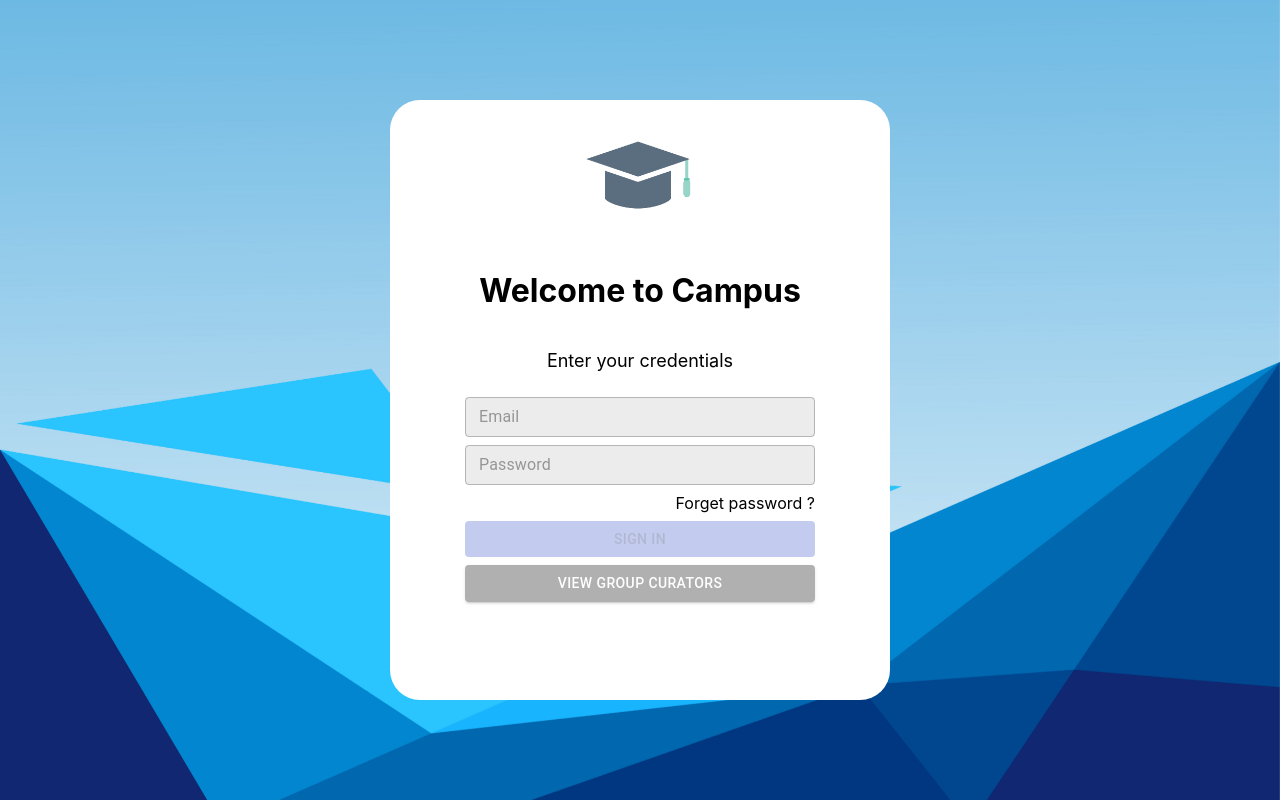
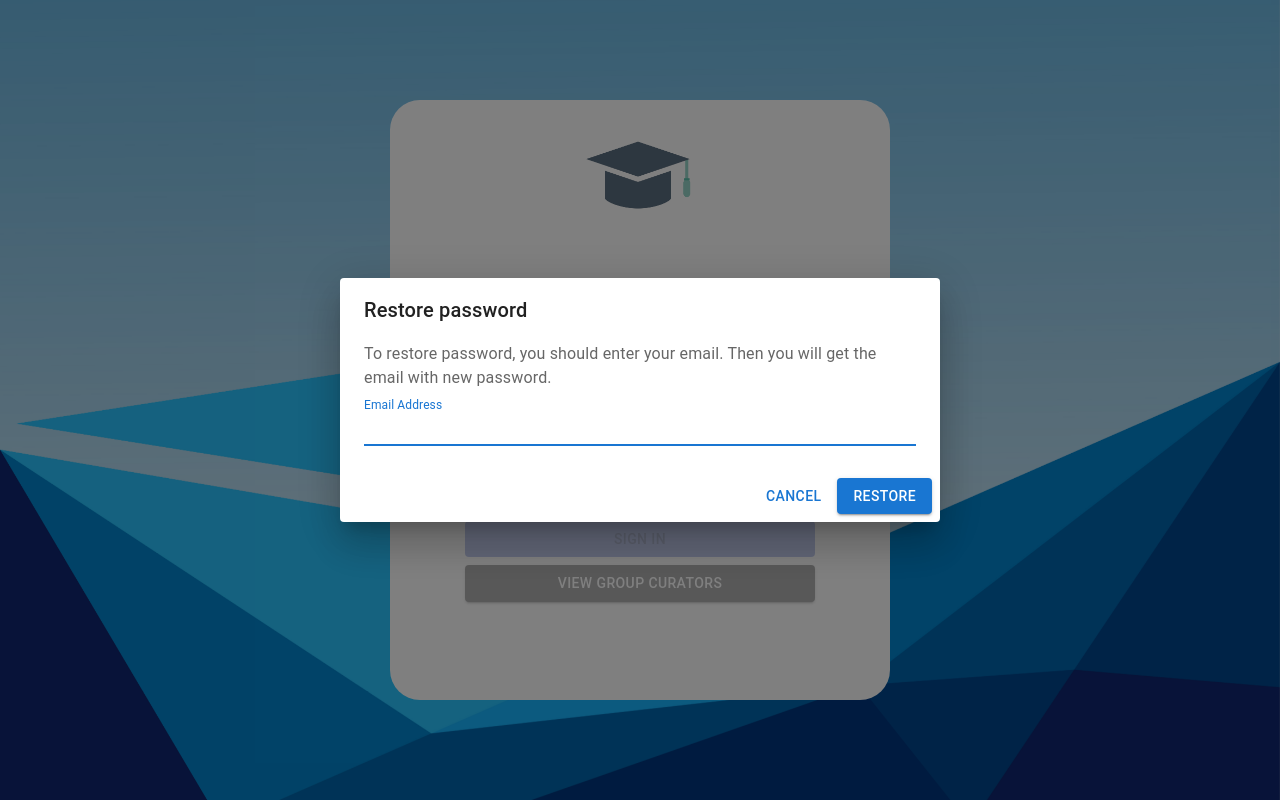
Before and after one commit to marina-sheigets/campus-client, a React (Create React App) app: page / in a window 1280 px wide. Both pictures are taken after a click on the element "Forget password ?". Built offline with nearby package versions, Linux system fonts and the light colour scheme.

Commit message:
feat: add restore password modal

```diff
--- a/src/components/__molecules__/CreatePageSkeleton/CreatePageSkeleton.tsx
+++ b/src/components/__molecules__/CreatePageSkeleton/CreatePageSkeleton.tsx
@@ -21,7 +21,7 @@ function CreatePageSkeleton({ children }: CreatePageSkeletonProps) {
     useEffect(() => {
         setTimeout(() => {
             setIsLoading(false);
-        }, 2000);
+        }, 600);
         if (window.location.pathname !== '/' && !isAuth) {
             navigate('/');
         }
--- /dev/null
+++ b/src/components/__molecules__/ForgetPasswordDialog/ForgetPasswordDialog.tsx
@@ -0,0 +1,56 @@
+import {
+    Button,
+    Dialog,
+    DialogActions,
+    DialogContent,
+    DialogContentText,
+    DialogTitle,
+    TextField,
+} from '@mui/material';
+import React, { type ChangeEvent } from 'react';
+
+interface ForgetPasswordDialogProps {
+    isOpen: boolean;
+    handleClose: () => void;
+    handleProceed: () => void;
+    email: string;
+    changeEmail: (value: ChangeEvent<HTMLInputElement>) => void;
+}
+function ForgetPasswordDialog({
+    isOpen,
+    email,
+    changeEmail,
+    handleClose,
+    handleProceed,
+}: ForgetPasswordDialogProps) {
+    return (
+        <Dialog open={isOpen} onClose={handleClose}>
+            <DialogTitle>Restore password</DialogTitle>
+            <DialogContent>
+                <DialogContentText>
+                    To restore password, you should enter your email. Then you
+                    will get the email with new password.
+                </DialogContentText>
+                <TextField
+                    autoFocus
+                    margin="dense"
+                    id="email"
+                    label="Email Address"
+                    type="email"
+                    fullWidth
+                    value={email}
+                    onChange={changeEmail}
+                    variant="standard"
+                />
+            </DialogContent>
+            <DialogActions>
+                <Button onClick={handleClose}>Cancel</Button>
+                <Button variant="contained" onClick={handleProceed}>
+                    Restore
+                </Button>
+            </DialogActions>
+        </Dialog>
+    );
+}
+
+export default ForgetPasswordDialog;
--- a/src/pages/Login/Login.tsx
+++ b/src/pages/Login/Login.tsx
@@ -1,4 +1,4 @@
-import React, { useMemo, useState, useEffect } from 'react';
+import React, { useMemo, useState, useEffect, type ChangeEvent } from 'react';
 import { useDispatch, useSelector } from 'react-redux';
 import styled from 'styled-components';
 import img from '../../assets/login.jpg';
@@ -10,14 +10,17 @@ import {
     signInAction,
     clearAuthErrorAction,
     checkUserAuthAction,
+    restorePasswordAction,
 } from '../../redux/api/ApiActions';
 import {
     getAuthError,
     getIsAuth,
     getIsAuthInProgress,
+    getRestoreMessage,
 } from '../../redux/selectors/auth';
 import { useNavigate } from 'react-router';
 import LoaderWrapper from '../../components/__atoms__/LoaderWrapper/LoaderWrapper';
+import ForgetPasswordDialog from '../../components/__molecules__/ForgetPasswordDialog/ForgetPasswordDialog';
 
 function Login() {
     const navigate = useNavigate();
@@ -27,9 +30,13 @@ function Login() {
     const isAuthInProgress = useSelector(getIsAuthInProgress);
     const authError = useSelector(getAuthError);
     const isAuth = useSelector(getIsAuth);
+    const restoreMessage: string = useSelector(getRestoreMessage);
 
     const [email, setEmail] = useState('');
+    const [emailForRestoring, setEmailForRestoring] = useState('');
     const [password, setPassword] = useState('');
+    const [isForgetPasswordDialogOpen, setIsForgetPasswordDialogOpen] =
+        useState(false);
     const emailReg = /^[\w-.]+@([\w-]+\.)+[\w-]{2,4}$/g;
     const handleChangeEmail = (e: React.ChangeEvent<HTMLInputElement>) => {
         setEmail(e.target.value);
@@ -46,11 +53,25 @@ function Login() {
         dispatch(clearAuthErrorAction.request());
     };
 
+    const changeEmail = (e: ChangeEvent<HTMLInputElement>) => {
+        setEmailForRestoring(e.target.value);
+    };
     const isAllCompleted = useMemo(
         () => email.match(emailReg) && password.length > 7,
         [email, password]
     );
 
+    const handleForgetPassword = () => {
+        setIsForgetPasswordDialogOpen(true);
+    };
+
+    const handleModalClose = () => {
+        setIsForgetPasswordDialogOpen(false);
+    };
+    const handleRestorePassword = () => {
+        handleModalClose();
+        dispatch(restorePasswordAction.request({ email: emailForRestoring }));
+    };
     useEffect(() => {
         if (isAuth) {
             navigate('/new/article');
@@ -74,7 +95,12 @@ function Login() {
     return (
         <Wrapper>
             <LoginBox>
-                <LogoImg src={logo}></LogoImg>
+                <LogoImg
+                    alt="Logo image"
+                    width="150"
+                    height="150"
+                    src={logo}
+                ></LogoImg>
                 <MainTitle>Welcome to Campus</MainTitle>
                 <LoginForm>
                     <Title>Enter your credentials</Title>
@@ -86,11 +112,24 @@ function Login() {
                             {authError}
                         </StyledAlert>
                     ) : null}
+                    {restoreMessage ? (
+                        <StyledAlert
+                            onClose={handleAlertMessageClose}
+                            severity={
+                                restoreMessage.includes('wrong') || restoreMessage.includes('does not')
+                                    ? 'error'
+                                    : 'success'
+                            }
+                        >
+                            {restoreMessage}
+                        </StyledAlert>
+                    ) : null}
                     <StyledTextField
                         value={email}
                         onChange={handleChangeEmail}
                         size="small"
                         placeholder="Email"
+                        autoComplete="on"
                     />
                     <StyledTextField
                         value={password}
@@ -98,9 +137,12 @@ function Login() {
                         size="small"
                         type="password"
                         placeholder="Password"
+                        autoComplete="on"
                     />
                     <ForgetPassword>
-                        <span>Forget password ?</span>
+                        <span onClick={handleForgetPassword}>
+                            Forget password ?
+                        </span>
                     </ForgetPassword>
                     <SignInButton
                         disabled={!isAllCompleted}
@@ -114,6 +156,13 @@ function Login() {
                     </ViewButton>
                 </LoginForm>
             </LoginBox>
+            <ForgetPasswordDialog
+                isOpen={isForgetPasswordDialogOpen}
+                handleClose={handleModalClose}
+                handleProceed={handleRestorePassword}
+                email={emailForRestoring}
+                changeEmail={changeEmail}
+            />
         </Wrapper>
     );
 }
--- a/src/redux/api/ApiActions.ts
+++ b/src/redux/api/ApiActions.ts
@@ -53,3 +53,5 @@ export const deleteArticleAction = createActions('DELETE_ARTICLE');
 export const clearArticleDeleteStatusAction = createActions(
     'CLEAR_ARTICLE_DELETE_STATUS'
 );
+
+export const restorePasswordAction = createActions('RESTORE_PASSWORD');
--- a/src/redux/api/index.ts
+++ b/src/redux/api/index.ts
@@ -43,3 +43,16 @@ export const logOutRequest = async () => {
         };
     }
 };
+
+export const restorePasswordRequest = async ({ email }: { email: string }) => {
+    try {
+        const response = await axios.post('/auth/restore/password', { email });
+
+        return { success: true, data: response.data };
+    } catch (err: any) {
+        return {
+            success: false,
+            data: err.response.data || 'Ops, something went wrong !',
+        };
+    }
+};
--- a/src/redux/reducers/authReducer.ts
+++ b/src/redux/reducers/authReducer.ts
@@ -2,6 +2,7 @@ import {
     checkUserAuthAction,
     clearAuthErrorAction,
     logOutAction,
+    restorePasswordAction,
     signInAction,
 } from '../api/ApiActions';
 import type { Student, Teacher } from '../types/auth';
@@ -11,11 +12,13 @@ interface InitialState {
     authError: string;
     isAuth: boolean;
     isAuthInProgress: boolean;
+    restoreMessage: string;
 }
 const initialState: InitialState = {
     user: {},
     authError: '',
     isAuth: false,
+    restoreMessage: '',
     isAuthInProgress: !!localStorage.getItem('token'),
 };
 
@@ -26,12 +29,14 @@ const authReducer = (state = initialState, action: any) => {
                 localStorage.setItem('token', action.payload.data.accessToken);
                 return {
                     ...state,
+                    restoreMessage: '',
                     user: action.payload.data.user,
                     isAuth: true,
                 };
             }
             return {
                 ...state,
+                restoreMessage: '',
                 authError: action.payload.data.message,
                 isAuthInProgress: false,
             };
@@ -39,6 +44,7 @@ const authReducer = (state = initialState, action: any) => {
         case signInAction.type.FAILED: {
             return {
                 ...state,
+                restoreMessage: '',
                 authError: 'Something went wrong',
                 isAuthInProgress: false,
             };
@@ -47,6 +53,7 @@ const authReducer = (state = initialState, action: any) => {
         case checkUserAuthAction.type.FAILED: {
             return {
                 ...state,
+                restoreMessage: '',
                 authError: 'Session is expired. Sign in again',
                 isAuthInProgress: false,
             };
@@ -56,13 +63,31 @@ const authReducer = (state = initialState, action: any) => {
             return {
                 ...state,
                 authError: '',
+                restoreMessage: '',
             };
         }
 
         case logOutAction.type.REQUEST: {
             return {
                 ...state,
+                authError: '',
                 isAuth: false,
+            };
+        }
+
+        case restorePasswordAction.type.SUCCESS: {
+            return {
+                ...state,
+                restoreMessage:
+                    action.payload.data.message ?? 'Something went wrong',
+            };
+        }
+
+        case restorePasswordAction.type.FAILED: {
+            return {
+                ...state,
+                restoreMessage:
+                    action.payload.message ?? 'Something went wrong',
             };
         }
         default: {
--- a/src/redux/saga/authSaga.ts
+++ b/src/redux/saga/authSaga.ts
@@ -2,9 +2,15 @@ import { call, put, takeLatest } from 'redux-saga/effects';
 import {
     checkUserAuthAction,
     logOutAction,
+    restorePasswordAction,
     signInAction,
 } from '../api/ApiActions';
-import { signInRequest, checkUserAuthRequest, logOutRequest } from '../api';
+import {
+    signInRequest,
+    checkUserAuthRequest,
+    logOutRequest,
+    restorePasswordRequest,
+} from '../api';
 
 function* signIn(action: any) {
     try {
@@ -35,10 +41,24 @@ function* logOut() {
     }
 }
 
+function* restorePassword(action: {
+    type: string;
+    payload: { email: string };
+}) {
+    try {
+        // @ts-ignore
+        const res = yield call(restorePasswordRequest, action.payload);
+        yield put(restorePasswordAction.success(res));
+    } catch ({ message }: any) {
+        yield put(restorePasswordAction.failed({ message }));
+    }
+}
+
 function* authWatcher() {
     yield takeLatest(signInAction.type.REQUEST, signIn);
     yield takeLatest(checkUserAuthAction.type.REQUEST, checkUserAuth);
     yield takeLatest(logOutAction.type.REQUEST, logOut);
+    yield takeLatest(restorePasswordAction.type.REQUEST, restorePassword);
 }
 
 export default authWatcher;
--- a/src/redux/selectors/auth.ts
+++ b/src/redux/selectors/auth.ts
@@ -5,3 +5,6 @@ export const getIsAuth = (state: RootState) => state.auth.isAuth;
 export const getUser = (state: RootState) => state.auth.user;
 export const getIsAuthInProgress = (state: RootState) =>
     state.auth.isAuthInProgress;
+
+export const getRestoreMessage = (state: RootState) =>
+    state.auth.restoreMessage;
```
